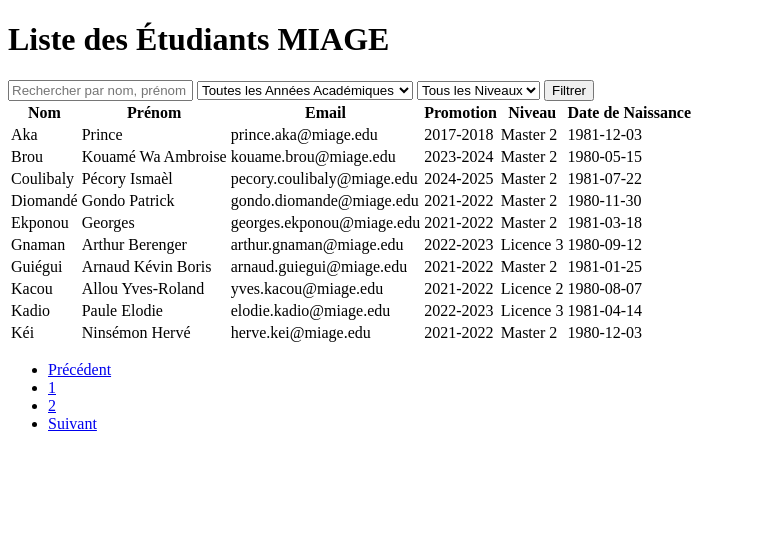
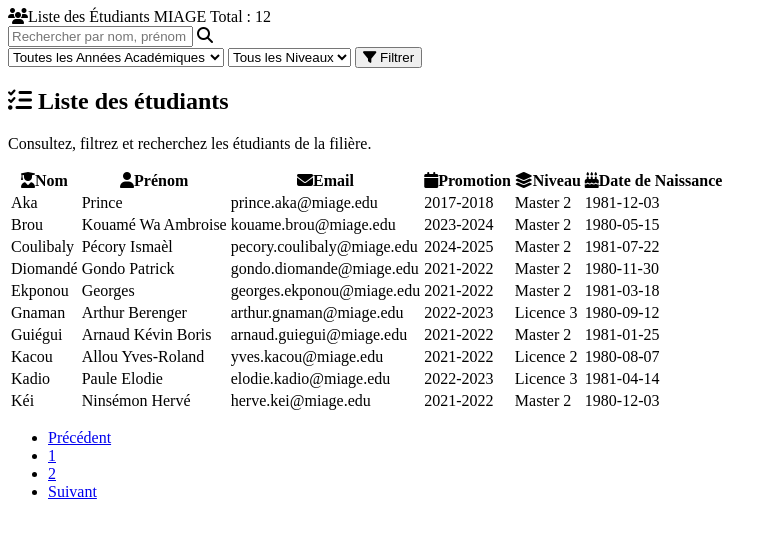
Before and after one commit to OceaneTra/Projet_Soutenance, a PHP site: page /ressources/views/liste_etudiants_resp_filiere_content.php in a window 1280 px wide. Shown: the top 538 px of the page, without its empty margins (0-777 px from the left). Run offline with PHP 8.4, Linux system fonts and the light colour scheme; data comes from the database, SQL or seed files in the repository.

Commit message:
récupération Emeric

```diff
--- a/ressources/views/liste_etudiants_resp_filiere_content.php
+++ b/ressources/views/liste_etudiants_resp_filiere_content.php
@@ -49,96 +49,80 @@ $etudiantsPage = array_slice($filteredEtudiants, $offset, $etudiantsParPage);
     <meta charset="UTF-8">
     <meta name="viewport" content="width=device-width, initial-scale=1.0">
     <title>Liste des Étudiants MIAGE</title>
+    <link rel="stylesheet" href="https://cdnjs.cloudflare.com/ajax/libs/font-awesome/6.5.1/css/all.min.css">
+    <link href="https://fonts.googleapis.com/css2?family=Inter:wght@400;600&display=swap" rel="stylesheet">
 </head>
 
-<body class="p-4 sm:p-6 md:p-8">
-    <div class="max-w-6xl mx-auto bg-white rounded-xl shadow-lg overflow-hidden md:p-8 p-6">
-        <h1 class=" text-4xl font-bold text-gray-900 mb-6 text-center s">Liste des Étudiants <span
-                class="text-emerald-600">MIAGE</span></h1>
-
-        <!-- Section de recherche et de filtres -->
-        <form method="get" class="mb-6 flex flex-wrap gap-4 items-center">
+<body class="bg-green-50 min-h-screen">
+    <div class="flex flex-col min-h-screen">
+        <!-- Header premium -->
+        <header class="w-full flex justify-center mt-8 mb-6">
+            <div class="max-w-5xl w-full mx-auto bg-green-200 rounded-2xl shadow-lg px-8 py-5 flex flex-col md:flex-row md:items-center md:justify-between gap-4 border border-green-300">
+                <div class="flex items-center gap-4">
+                    <span class="text-green-800 text-xl md:text-2xl font-bold tracking-tight"><i class="fa-solid fa-users mr-2 text-green-600"></i>Liste des Étudiants <span class="text-green-700">MIAGE</span></span>
+                    <span class="ml-4 bg-green-500 text-white text-xs font-semibold px-3 py-1 rounded-full shadow">Total : <span id="totalEtudiants"><?php echo $totalEtudiants; ?></span></span>
+                </div>
+                <form method="get" class="flex flex-wrap gap-2 items-center mt-2 md:mt-0">
                     <?php if (isset($_GET['p'])): ?>
                     <input type="hidden" name="p" value="<?= htmlspecialchars($_GET['p']) ?>">
                     <?php endif; ?>
                     <?php if (isset($_GET['page'])): ?>
                     <input type="hidden" name="page" value="<?= htmlspecialchars($_GET['page']) ?>">
                     <?php endif; ?>
-            <input type="text" name="search" placeholder="Rechercher par nom, prénom ou email..."
-                class="flex-1 min-w-[200px] p-3 pl-4 border border-gray-300 rounded-lg focus:ring-emerald-500 focus:border-emerald-500 text-gray-700 shadow-sm md:text-base text-sm"
-                value="<?php echo isset($_GET['search']) ? htmlspecialchars($_GET['search']) : ''; ?>">
-
-            <select name="promotion"
-                class="p-3 border border-gray-300 rounded-lg focus:ring-emerald-500 focus:border-emerald-500 text-gray-700 shadow-sm md:text-base text-sm">
+                    <div class="relative">
+                        <input type="text" name="search" placeholder="Rechercher par nom, prénom ou email..." class="pl-10 pr-3 py-2 rounded-lg border border-green-300 bg-green-50 focus:ring-2 focus:ring-green-400 focus:border-green-400 text-green-900 placeholder-green-400 shadow-sm outline-none text-sm w-44" value="<?php echo isset($_GET['search']) ? htmlspecialchars($_GET['search']) : ''; ?>">
+                        <i class="fas fa-search absolute left-3 top-1/2 -translate-y-1/2 text-green-400 pointer-events-none"></i>
+                    </div>
+                    <select name="promotion" class="px-3 py-2 rounded-lg border border-green-300 bg-green-50 text-green-700 text-sm focus:ring-2 focus:ring-green-400 focus:border-green-400">
                         <option value="">Toutes les Années Académiques</option>
                         <?php foreach ($listeAnnees as $annee): ?>
-                <option value="<?= htmlspecialchars($annee->id_annee_acad) ?>"
-                    <?php if(isset($_GET['promotion']) && $_GET['promotion'] == $annee->id_annee_acad) echo 'selected'; ?>>
-                    <?= htmlspecialchars(date('Y', strtotime($annee->date_deb)) . '-' . date('Y', strtotime($annee->date_fin))) ?>
-                </option>
+                        <option value="<?= htmlspecialchars($annee->id_annee_acad) ?>" <?php if(isset($_GET['promotion']) && $_GET['promotion'] == $annee->id_annee_acad) echo 'selected'; ?>><?= htmlspecialchars(date('Y', strtotime($annee->date_deb)) . '-' . date('Y', strtotime($annee->date_fin))) ?></option>
                         <?php endforeach; ?>
                     </select>
-
-            <select name="niveau"
-                class="p-3 border border-gray-300 rounded-lg focus:ring-emerald-500 focus:border-emerald-500 text-gray-700 shadow-sm md:text-base text-sm">
+                    <select name="niveau" class="px-3 py-2 rounded-lg border border-green-300 bg-green-50 text-green-700 text-sm focus:ring-2 focus:ring-green-400 focus:border-green-400">
                         <option value="">Tous les Niveaux</option>
                         <?php foreach ($listeNiveaux as $niv): ?>
-                <option value="<?= htmlspecialchars($niv->id_niv_etude) ?>"
-                    <?php if(isset($_GET['niveau']) && $_GET['niveau'] == $niv->id_niv_etude) echo 'selected'; ?>>
-                    <?= htmlspecialchars($niv->lib_niv_etude) ?>
-                </option>
+                        <option value="<?= htmlspecialchars($niv->id_niv_etude) ?>" <?php if(isset($_GET['niveau']) && $_GET['niveau'] == $niv->id_niv_etude) echo 'selected'; ?>><?= htmlspecialchars($niv->lib_niv_etude) ?></option>
                         <?php endforeach; ?>
                     </select>
-
-            <button type="submit"
-                class="p-3 bg-emerald-600 text-white rounded-lg hover:bg-emerald-700 transition">Filtrer</button>
+                    <button type="submit" class="px-4 py-2 rounded-lg bg-green-500 hover:bg-green-600 text-white font-semibold flex items-center gap-2 shadow transition-colors"><i class="fa-solid fa-filter"></i> Filtrer</button>
                 </form>
-
-        <!-- Conteneur pour la liste des étudiants (tableau) -->
-        <div id="studentListContainer" class="overflow-x-auto">
-            <table class="min-w-full divide-y divide-gray-200">
-                <thead class="bg-gray-50">
+            </div>
+        </header>
+        <!-- Table premium -->
+        <main class="flex-1 flex flex-col items-center">
+            <div class="w-full max-w-5xl mx-auto bg-white rounded-2xl shadow-xl p-6 md:p-10 border border-green-100">
+                <div class="flex items-center justify-between mb-6">
+                    <div>
+                        <h2 class="text-xl font-bold text-green-700 flex items-center gap-2"><i class="fa-solid fa-list-check text-green-600"></i> Liste des étudiants</h2>
+                        <p class="text-green-500 text-sm mt-1">Consultez, filtrez et recherchez les étudiants de la filière.</p>
+                    </div>
+                </div>
+                <div class="overflow-x-auto rounded-xl shadow-sm border border-green-100">
+                    <table class="min-w-full bg-white rounded-xl text-green-900">
+                        <thead class="sticky top-0 z-10">
                             <tr>
-                        <th scope="col"
-                            class="px-6 py-3 text-left text-xs font-medium text-gray-500 uppercase tracking-wider rounded-tl-lg">
-                            Nom
-                        </th>
-                        <th scope="col"
-                            class="px-6 py-3 text-left text-xs font-medium text-gray-500 uppercase tracking-wider">
-                            Prénom
-                        </th>
-                        <th scope="col"
-                            class="px-6 py-3 text-left text-xs font-medium text-gray-500 uppercase tracking-wider">
-                            Email
-                        </th>
-                        <th scope="col"
-                            class="px-6 py-3 text-left text-xs font-medium text-gray-500 uppercase tracking-wider">
-                            Promotion
-                        </th>
-                        <th scope="col"
-                            class="px-6 py-3 text-left text-xs font-medium text-gray-500 uppercase tracking-wider">
-                            Niveau
-                        </th>
-                        <th scope="col"
-                            class="px-6 py-3 text-left text-xs font-medium text-gray-500 uppercase tracking-wider">
-                            Date de Naissance
-                        </th>
-
+                                <th class="px-4 py-4 bg-green-50 text-green-700 font-bold text-left text-base whitespace-nowrap border-b border-green-200"><i class="fa-solid fa-user-graduate mr-2 text-green-600"></i>Nom</th>
+                                <th class="px-4 py-4 bg-green-50 text-green-700 font-bold text-left text-base whitespace-nowrap border-b border-green-200"><i class="fa-solid fa-user mr-2 text-green-600"></i>Prénom</th>
+                                <th class="px-4 py-4 bg-green-50 text-green-700 font-bold text-left text-base whitespace-nowrap border-b border-green-200"><i class="fa-solid fa-envelope mr-2 text-green-600"></i>Email</th>
+                                <th class="px-4 py-4 bg-green-50 text-green-700 font-bold text-left text-base whitespace-nowrap border-b border-green-200"><i class="fa-solid fa-calendar mr-2 text-green-600"></i>Promotion</th>
+                                <th class="px-4 py-4 bg-green-50 text-green-700 font-bold text-left text-base whitespace-nowrap border-b border-green-200"><i class="fa-solid fa-layer-group mr-2 text-green-600"></i>Niveau</th>
+                                <th class="px-4 py-4 bg-green-50 text-green-700 font-bold text-left text-base whitespace-nowrap border-b border-green-200"><i class="fa-solid fa-cake-candles mr-2 text-green-600"></i>Date de Naissance</th>
                             </tr>
                         </thead>
-                <tbody id="studentTableBody" class="bg-white divide-y divide-gray-200">
+                        <tbody class="divide-y divide-green-50">
                             <?php
 if (empty($etudiantsPage)) {
-    echo '<tr><td colspan="6" class="text-center text-gray-500 py-8">Aucun étudiant trouvé pour votre recherche.</td></tr>';
+    echo '<tr><td colspan="6" class="text-center text-green-400 py-8">Aucun étudiant trouvé pour votre recherche.</td></tr>';
 } else {
     foreach ($etudiantsPage as $etudiant) {
-        echo '<tr class="table-row-hover">';
-        echo '<td class="px-6 py-4 whitespace-nowrap text-sm font-medium text-gray-900 rounded-bl-lg">'.htmlspecialchars($etudiant->nom_etu ?? '').'</td>';
-        echo '<td class="px-6 py-4 whitespace-nowrap text-sm text-gray-700">'.htmlspecialchars($etudiant->prenom_etu ?? '').'</td>';
-        echo '<td class="px-6 py-4 whitespace-nowrap text-sm text-emerald-600 hover:text-emerald-800">'.htmlspecialchars($etudiant->email_etu ?? '').'</td>';
-        echo '<td class="px-6 py-4 whitespace-nowrap text-sm text-gray-700">'.(isset($etudiant->date_deb, $etudiant->date_fin) ? htmlspecialchars(date('Y', strtotime($etudiant->date_deb)) . '-' . date('Y', strtotime($etudiant->date_fin))) : '').'</td>';
-        echo '<td class="px-6 py-4 whitespace-nowrap text-sm text-gray-700">'.htmlspecialchars($etudiant->lib_niv_etude ?? '').'</td>';
-        echo '<td class="px-6 py-4 whitespace-nowrap text-sm text-gray-700">'.htmlspecialchars($etudiant->date_naiss_etu ?? '').'</td>';
+        echo '<tr class="hover:bg-green-50 transition bg-white">';
+        echo '<td class="px-4 py-3 font-medium text-green-800 flex items-center gap-2 whitespace-nowrap">'.htmlspecialchars($etudiant->nom_etu ?? '').'</td>';
+        echo '<td class="px-4 py-3 text-green-900 whitespace-nowrap">'.htmlspecialchars($etudiant->prenom_etu ?? '').'</td>';
+        echo '<td class="px-4 py-3 text-green-600 whitespace-nowrap">'.htmlspecialchars($etudiant->email_etu ?? '').'</td>';
+        echo '<td class="px-4 py-3 text-green-700 whitespace-nowrap">'.(isset($etudiant->date_deb, $etudiant->date_fin) ? htmlspecialchars(date('Y', strtotime($etudiant->date_deb)) . '-' . date('Y', strtotime($etudiant->date_fin))) : '').'</td>';
+        echo '<td class="px-4 py-3 text-green-700 whitespace-nowrap">'.htmlspecialchars($etudiant->lib_niv_etude ?? '').'</td>';
+        echo '<td class="px-4 py-3 text-green-700 whitespace-nowrap">'.htmlspecialchars($etudiant->date_naiss_etu ?? '').'</td>';
         echo '</tr>';
     }
 }
@@ -150,7 +134,6 @@ if (empty($etudiantsPage)) {
                 <?php if ($totalPages > 1): ?>
                 <nav class="flex justify-center mt-6">
                     <ul class="inline-flex items-center -space-x-px">
-                <!-- Précédent -->
                         <li>
                             <a href="?<?php
                                 $params = $_GET;
@@ -158,11 +141,10 @@ if (empty($etudiantsPage)) {
                                 if (isset($_GET['page'])) $params['page'] = $_GET['page'];
                                 echo http_build_query($params);
                             ?>"
-                        class="px-3 py-2 ml-0 leading-tight text-gray-500 bg-white border border-gray-300 rounded-l-lg hover:bg-gray-100 hover:text-gray-700 <?php if($p == 1) echo 'pointer-events-none opacity-50'; ?>">
+                                class="px-3 py-2 ml-0 leading-tight text-green-600 bg-white border border-green-300 rounded-l-lg hover:bg-green-50 hover:text-green-700 <?php if($p == 1) echo 'pointer-events-none opacity-50'; ?>">
                                 Précédent
                             </a>
                         </li>
-                <!-- Numéros de page -->
                         <?php for ($i = 1; $i <= $totalPages; $i++): ?>
                         <li>
                             <a href="?<?php
@@ -171,12 +153,11 @@ if (empty($etudiantsPage)) {
                                 if (isset($_GET['page'])) $params['page'] = $_GET['page'];
                                 echo http_build_query($params);
                             ?>"
-                        class="px-3 py-2 leading-tight border border-gray-300 <?php echo $i == $p ? 'bg-emerald-600 text-white' : 'bg-white text-gray-500 hover:bg-gray-100 hover:text-gray-700'; ?>">
+                                class="px-3 py-2 leading-tight border border-green-300 <?php echo $i == $p ? 'bg-green-600 text-white' : 'bg-white text-green-600 hover:bg-green-50 hover:text-green-700'; ?>">
                                 <?= $i ?>
                             </a>
                         </li>
                         <?php endfor; ?>
-                <!-- Suivant -->
                         <li>
                             <a href="?<?php
                                 $params = $_GET;
@@ -184,7 +165,7 @@ if (empty($etudiantsPage)) {
                                 if (isset($_GET['page'])) $params['page'] = $_GET['page'];
                                 echo http_build_query($params);
                             ?>"
-                        class="px-3 py-2 leading-tight text-gray-500 bg-white border border-gray-300 rounded-r-lg hover:bg-gray-100 hover:text-gray-700 <?php if($p == $totalPages) echo 'pointer-events-none opacity-50'; ?>">
+                                class="px-3 py-2 leading-tight text-green-600 bg-white border border-green-300 rounded-r-lg hover:bg-green-50 hover:text-green-700 <?php if($p == $totalPages) echo 'pointer-events-none opacity-50'; ?>">
                                 Suivant
                             </a>
                         </li>
@@ -192,6 +173,8 @@ if (empty($etudiantsPage)) {
                 </nav>
                 <?php endif; ?>
             </div>
+        </main>
+    </div>
 </body>
 
 </html>
```
Also changed, not shown: app/controllers/VerificationRapportsController.php (added, +13 -0 lines), ressources/routes/verificationRapportsRoutes.php (added, +8 -0 lines), ressources/views/gestion_dossiers_candidatures_content.php (+224 -0 lines), ressources/views/gestion_rapports/creer_rapport.php (+19 -24 lines), ressources/views/verification_candidatures_soutenance_content.php (+115 -0 lines). Lines whose indentation alone changed are shown as unchanged.
